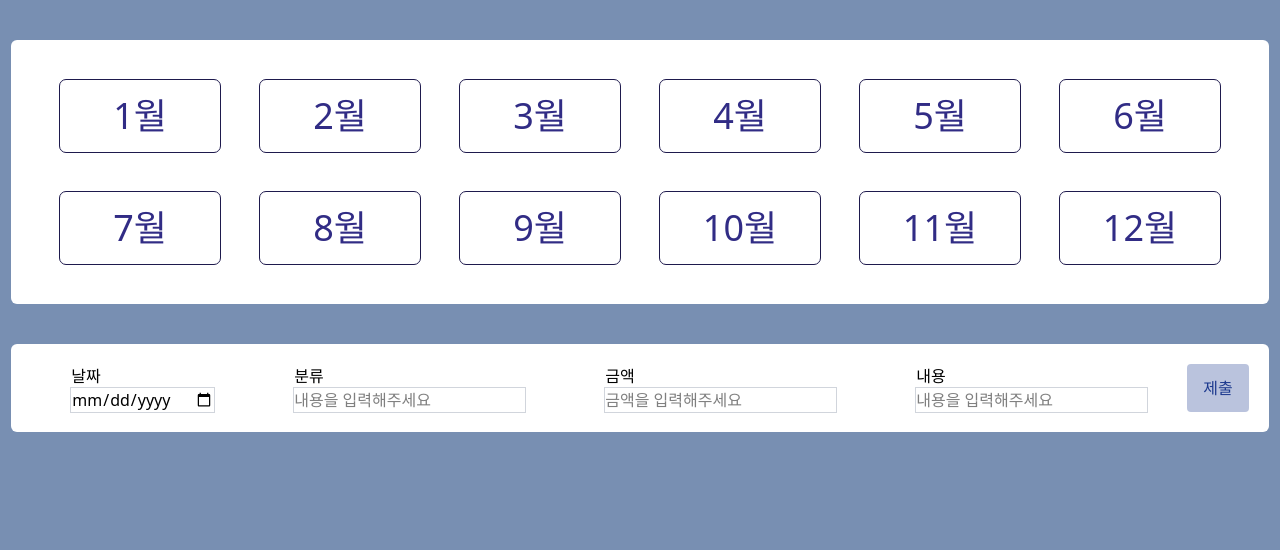
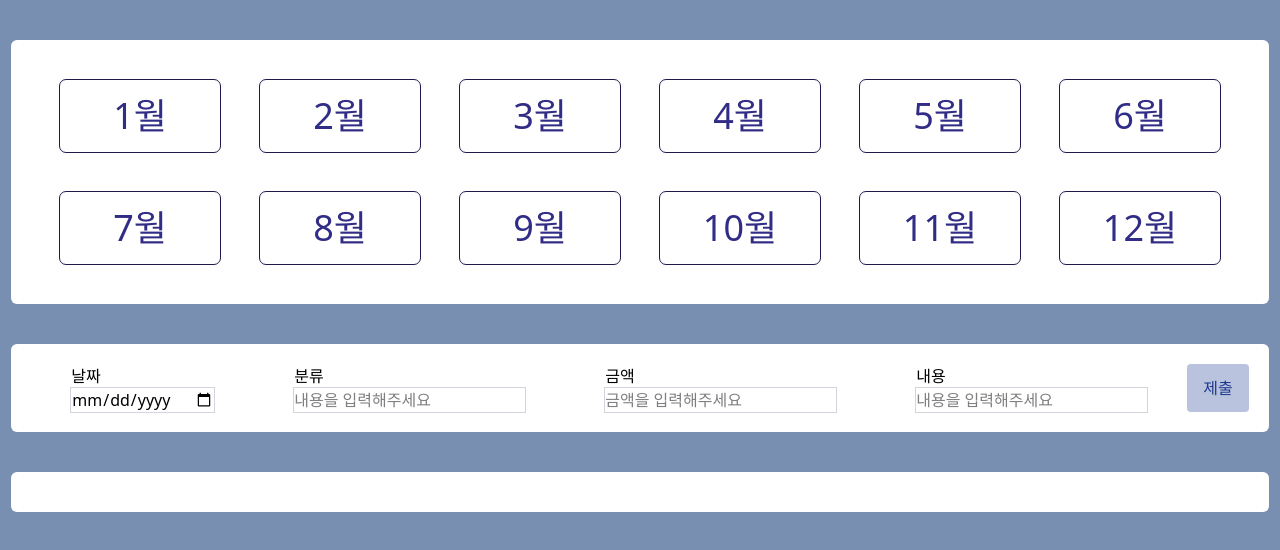
Before and after one commit to 123456466/budget-book, a React (Vite) app: page / in a window 1280 px wide. Shown: the top 550 px of the page. Built offline with nearby package versions, Linux system fonts and the light colour scheme.

Commit message:
feat : 리스트 컴포넌트 세팅

```diff
--- /dev/null
+++ b/src/components/ExpenseList.tsx
@@ -0,0 +1,11 @@
+import ContainerBox from "./components/ContainerBox";
+
+function ExpenseList() {
+  return (
+    <ContainerBox>
+      <div></div>
+    </ContainerBox>
+  );
+}
+
+export default ExpenseList;
--- a/src/pages/Home.tsx
+++ b/src/pages/Home.tsx
@@ -1,4 +1,5 @@
 import CreateExpense from "../components/CreateExpense";
+import ExpenseList from "../components/ExpenseList";
 import MonthNavigation from "../components/MonthNavigation";
 
 function Home() {
@@ -6,6 +7,7 @@ function Home() {
     <div>
       <MonthNavigation />
       <CreateExpense />
+      <ExpenseList />
     </div>
   );
 }
```
